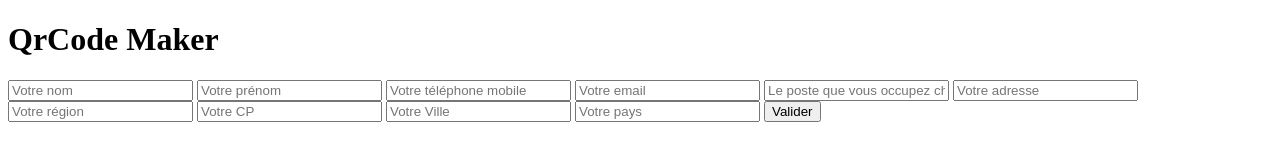
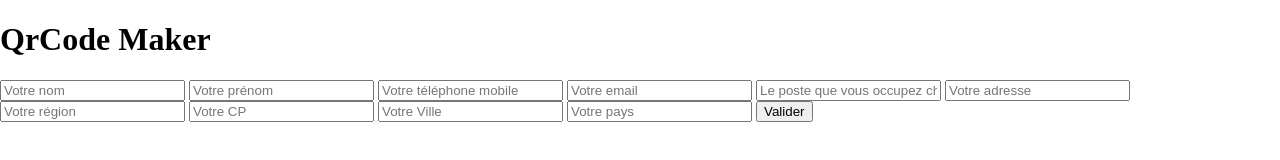
Before and after one commit to justinlczk/qrcodemaco, a plain HTML site: page index.html in a window 1280 px wide. Drawn offline with Linux system fonts and the light colour scheme.

Commit message:
add stylesheet

```diff
--- a/index.html
+++ b/index.html
@@ -5,6 +5,7 @@
     <meta http-equiv="X-UA-Compatible" content="IE=edge">
     <meta name="viewport" content="width=device-width, initial-scale=1.0">
     <title>Qr Code MacoPharma</title>
+    <link rel="stylesheet" href="style.css">
 </head>
 <body>
     <h1>QrCode Maker</h1>
--- /dev/null
+++ b/style.css
@@ -0,0 +1,3 @@
+body {
+    margin: 0;
+}
```
Also changed, not shown: 1 other file.
